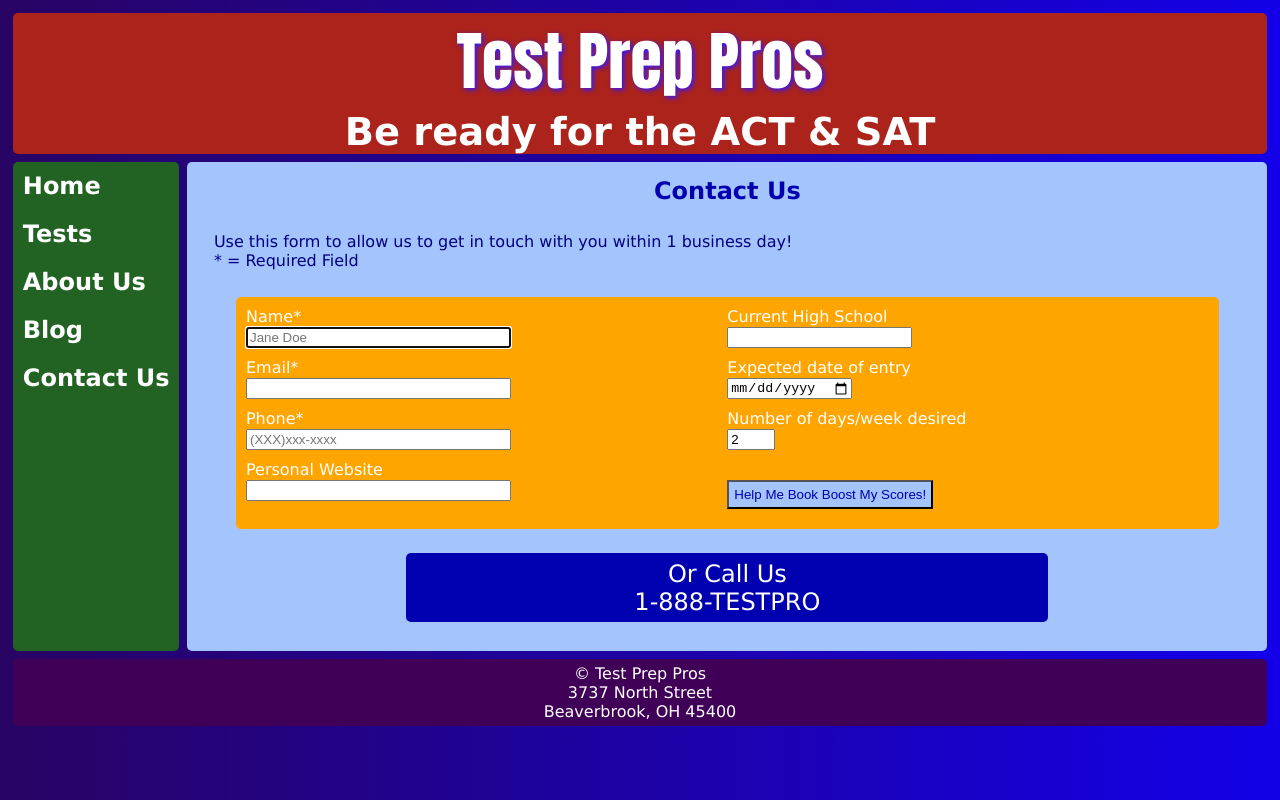
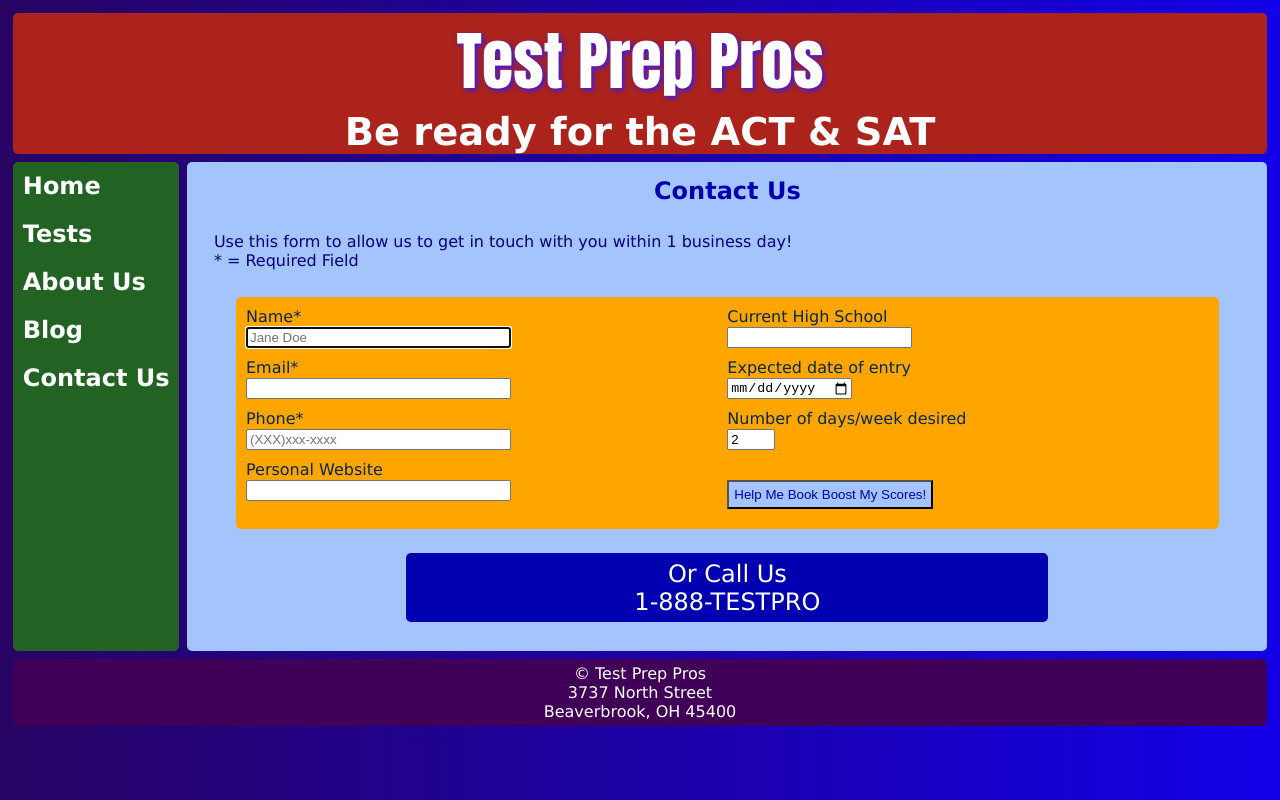
Before and after one commit to hunterdailey/TestPrepPros, a plain HTML site: page contact.html in a window 1280 px wide. Drawn offline with nearby package versions, Linux system fonts and the light colour scheme.

Commit message:
Update style.css

```diff
--- a/style.css
+++ b/style.css
@@ -146,7 +146,7 @@ form {
   background-color:#ffa500;
   width:90%;
   margin:auto;
-  color:white;
+  color:#032B4F;
   padding:10px;
   }
 
```
